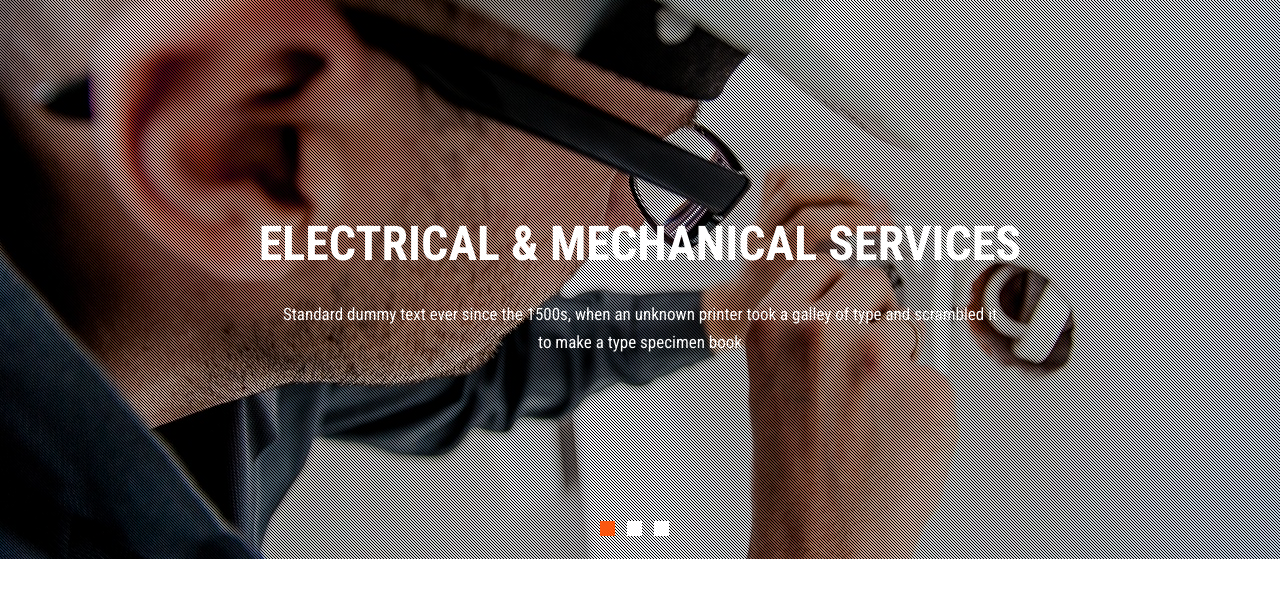
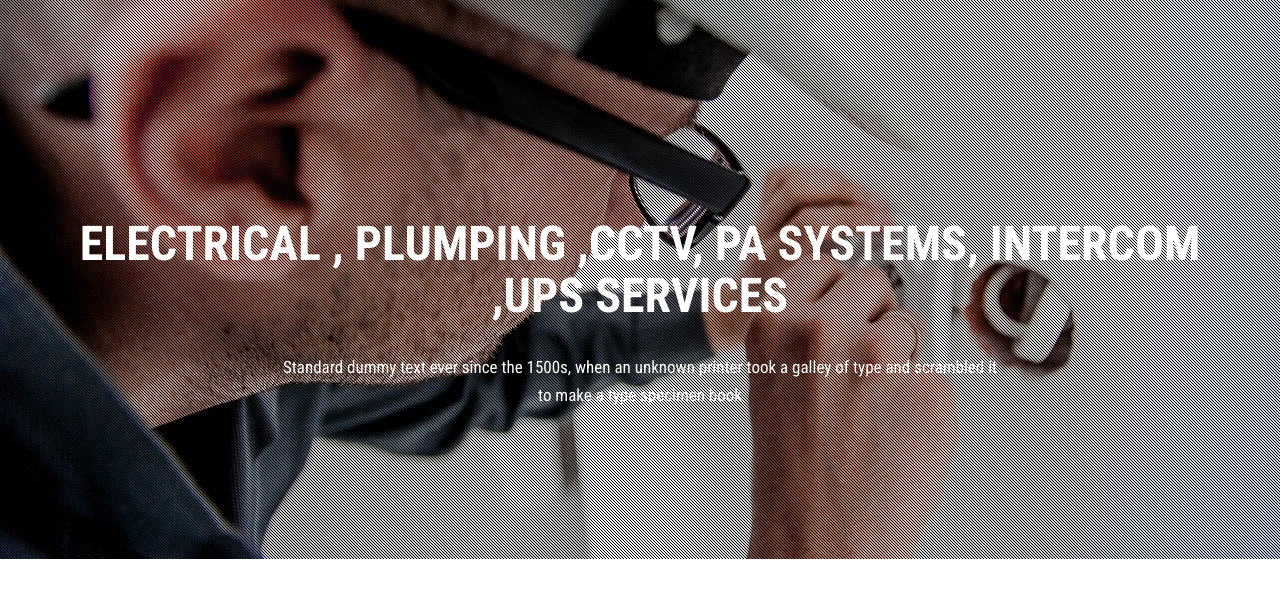
Before and after one commit to tssudar/shivam, a plain HTML site: page index.html in a window 1280 px wide. Shown: the part 191-783 px from the top of the page. Drawn offline with Linux system fonts and the light colour scheme.

Commit message:
Update index.html

```diff
--- a/index.html
+++ b/index.html
@@ -105,7 +105,7 @@ Smartphone Compatible web template, free webdesigns for Nokia, Samsung, LG, Sony
 							<ul class="slides">
 								<li>
 									<div class="agileits_w3layouts_banner_info">
-										<h3>Electrical & Mechanical Services </h3>
+										<h3>Electrical , Plumping ,CCTV, PA Systems, Intercom ,UPS Services </h3>
 										<p>Standard dummy text ever since the 1500s, when an unknown printer took a galley of type and scrambled it to make a type specimen book</p>
 									</div>
 								</li>
```
